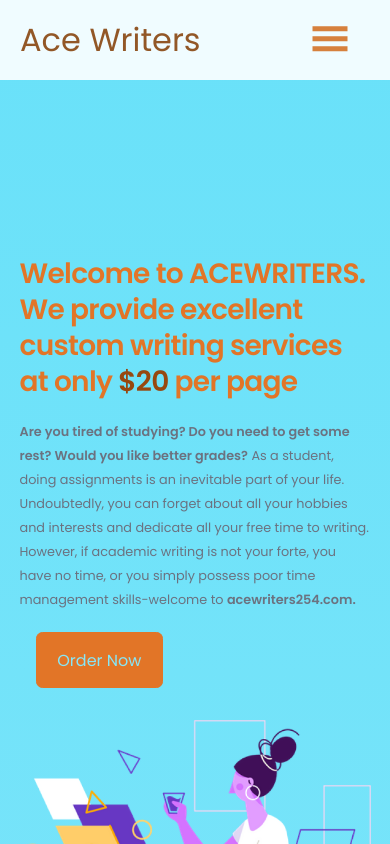
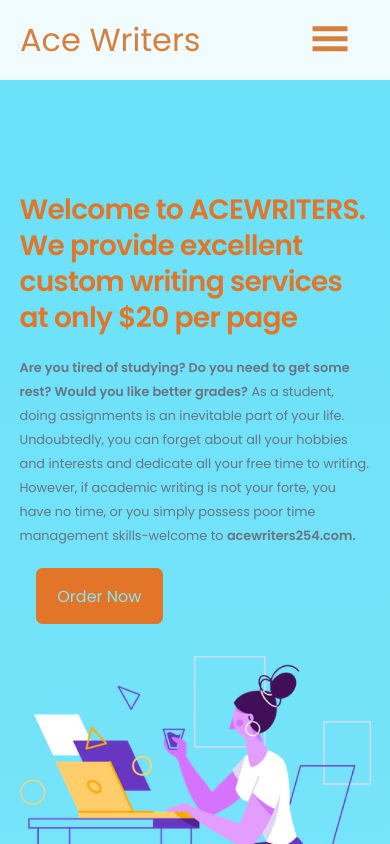
Before and after one commit to viviewriter/acewriters, a React (Create React App) app: page / in a window 390 px wide. Shown: the top 844 px of the page. Built offline with nearby package versions, Linux system fonts and the light colour scheme.

Commit message:
Implement changes to the contact form

```diff
--- a/src/components/callToActionBtns/Cta.jsx
+++ b/src/components/callToActionBtns/Cta.jsx
@@ -3,8 +3,9 @@
 function Cta() {
   return (
     <a
-      href="#contact"
-      rel="noopener noreferrer"
+      href="mailto:chegsolutions3@gmail.com"
+      target="_blank"
+      rel="noreferrer"
       className="btn btn-primary"
     >
       Order Now
--- a/src/components/contact/Contact.jsx
+++ b/src/components/contact/Contact.jsx
@@ -42,11 +42,12 @@
           </article>
         </div>
         <form ref={form} onSubmit={sendEmail}>
+          <h5>Incase of any question or enquiry</h5>
           <input hidden readOnly type="text" value="Ace Writers" name="name" />
           <input type="text" name="from_name" placeholder="Name" required />
           <input type="email" name="email" placeholder="Enter your email" required />
-          <textarea name="message" rows="7" placeholder="Paper description" required />
-          <button type="submit" className="btn btn-primary">Place Order</button>
+          <textarea name="message" rows="7" placeholder="Leave your question or feedback" required />
+          <button type="submit" className="btn btn-primary">Place Enquiry</button>
         </form>
       </div>
       <br />
--- a/src/components/header/header.css
+++ b/src/components/header/header.css
@@ -43,10 +43,6 @@
   justify-content: center;
   align-items: center;
   width: 100%;
-}
-
-.price {
-  color: var(--color-primary-variant);
 }
 
 .image__partition > img {
@@ -112,6 +108,10 @@
     margin-top: 2rem;
     margin-bottom: 0;
   }
+
+  #header {
+    margin-top: 2rem;
+  }
 }
 
 @media (max-width: 640px) {
--- a/src/components/nav/Nav.jsx
+++ b/src/components/nav/Nav.jsx
@@ -66,8 +66,9 @@
             </li>
           </ul>
           <a
-            href="#contact"
-            rel="noopener noreferrer"
+            href="mailto:chegsolutions3@gmail.com"
+            target="_blank"
+            rel="noreferrer"
             className="btn btn-primary cta__nav-button"
           >
             Order Now
--- a/src/components/nav/nav.css
+++ b/src/components/nav/nav.css
@@ -19,7 +19,7 @@
 }
 
 .nav-logo {
-  color: var(--color-primary-variant);
+  color: var(--color-primary);
   align-items: center;
   margin-left: 20px;
   cursor: pointer;
```
